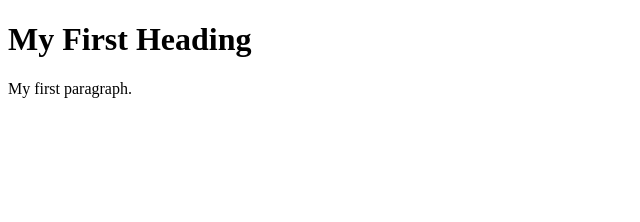
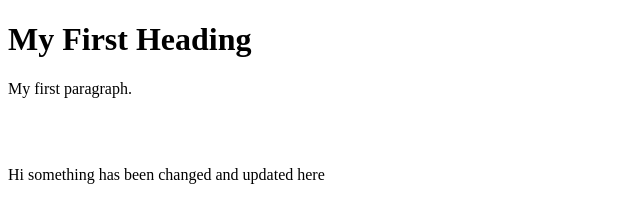
Before and after one commit to bajrangp71/gitdeploy, a plain HTML site: page index.html in a window 1280 px wide. Shown: the whole page, without its empty margins (0-640 px from the left). Drawn offline with Linux system fonts and the light colour scheme.

Commit message:
Update index.html

```diff
--- a/index.html
+++ b/index.html
@@ -6,7 +6,7 @@
 <body>
 
 <h1>My First Heading</h1>
-<p>My first paragraph.</p>
-
+<p>My first paragraph.</p> <br> <br>
+<p> Hi something has been changed and updated here</p>
 </body>
 </html>
```
